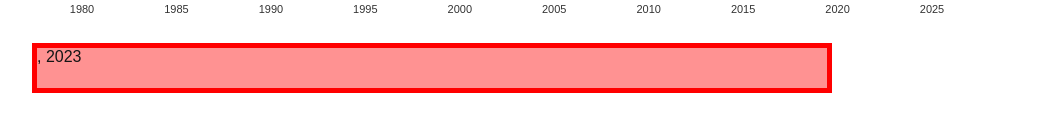
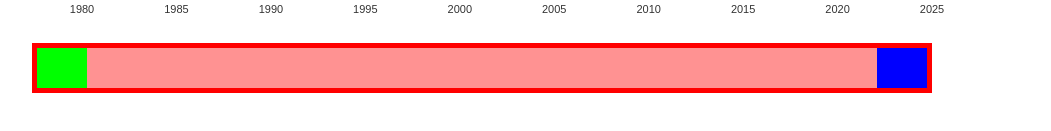
Before and after one commit to kichan05/KBO-Fan, a React (Create React App) app: page / in a window 1280 px wide. Shown: the part 591-722 px from the top of the page, without its empty margins (108-1159 px from the left). Built offline with nearby package versions, Linux system fonts and the light colour scheme; a web font is replaced by a local one.

Commit message:
add:그래프 연도

```diff
--- a/src/Page/RankPage.js
+++ b/src/Page/RankPage.js
@@ -32,13 +32,17 @@ export function RankPage() {
       <RankGraph
         rankData={Rank}
         selectedTeam={selectedTeam}
+        startYear={startYear}
+        endYear={endYear}
         />
 
       <RangeInput
         max={2023}
         min={1981}
-        onChange={(start, end) => {
+        onChange={({start, end}) => {
           console.log(start, end)
+          setStartYear(start)
+          setEndYear(end)
         }}
       />
     </section>
--- a/src/component/RangeInput.css
+++ b/src/component/RangeInput.css
@@ -1,5 +1,5 @@
 .range-input {
-    width: 800px;
+    width: 90%;
     height: 50px;
     position: relative;
 
@@ -31,11 +31,13 @@
 
 .range-input .start {
     left: 0;
+    background-color: #0f0;
 }
 
 .range-input .end {
     left: 100%;
     transform: translateX(-100%);
+    background-color: #00f;
 }
 
 .range-input .parent {
--- a/src/component/RangeInput.js
+++ b/src/component/RangeInput.js
@@ -1,5 +1,6 @@
 import React, {useEffect, useMemo, useRef, useState} from 'react';
 import style from "./RangeInput.css"
+import {renderToPipeableStream} from "react-dom/server";
 
 function RangeInput({max, min, start, end, onChange}) {
   const [startInfo, setStartInfo] = useState({
@@ -9,19 +10,19 @@ function RangeInput({max, min, start, end, onChange}) {
     isMode: false, x: 0, width: 50
   })
 
+  function getValue(flag){
+    const singleSize = root.current?.offsetWidth / (max - min + 1)
+    return Math.min(Math.floor(flag / singleSize) + min, 2023)
+  }
+
   const root = useRef()
-  let [_start, _end] = [0, 0]
-  _start = useMemo(() => {
-    if(root.current === undefined) return
 
-    const width = Math.round(max * (endInfo.x - startInfo.x) / root.current.offsetWidth)
-    return _end - width
-    return Math.round(startInfo.x * max / root.current.offsetWidth)
+  const _start = useMemo(() => {
+    return getValue(startInfo.x)
   }, [startInfo])
 
-  _end = useMemo(() => {
-    if(root.current === undefined) return
-    return Math.round(endInfo.x * max / root.current.offsetWidth)
+  const _end = useMemo(() => {
+    return getValue(endInfo.x)
   }, [endInfo])
 
   useEffect(() => {
@@ -39,7 +40,7 @@ function RangeInput({max, min, start, end, onChange}) {
           ...startInfo, x: nextX,
           isMode: e.buttons === 1
         })
-        onChange({_start, _end})
+        onChange({start : _start, end : _end})
         return
       }
 
@@ -48,7 +49,7 @@ function RangeInput({max, min, start, end, onChange}) {
         x: nextX,
         isMode: e.buttons === 1
       })
-      onChange({_start, _end})
+      onChange({start : _start, end : _end})
     }
 
     if (endInfo.isMode && !startInfo.isMode) {
@@ -62,7 +63,7 @@ function RangeInput({max, min, start, end, onChange}) {
           x: nextX,
           isMode: e.buttons === 1
         })
-        onChange({_start, _end})
+        onChange({start : _start, end : _end})
         return
       }
 
@@ -71,7 +72,7 @@ function RangeInput({max, min, start, end, onChange}) {
         x: nextX,
         isMode: e.buttons === 1
       })
-      onChange({_start, _end})
+      onChange({start : _start, end : _end})
     }
   }
 
@@ -105,9 +106,7 @@ function RangeInput({max, min, start, end, onChange}) {
             left: startInfo.x,
             width: endInfo.x - startInfo.x
           }}
-        >
-          {_start}, {_end}
-        </div>
+        ></div>
       </div>
     </div>
   );
```
